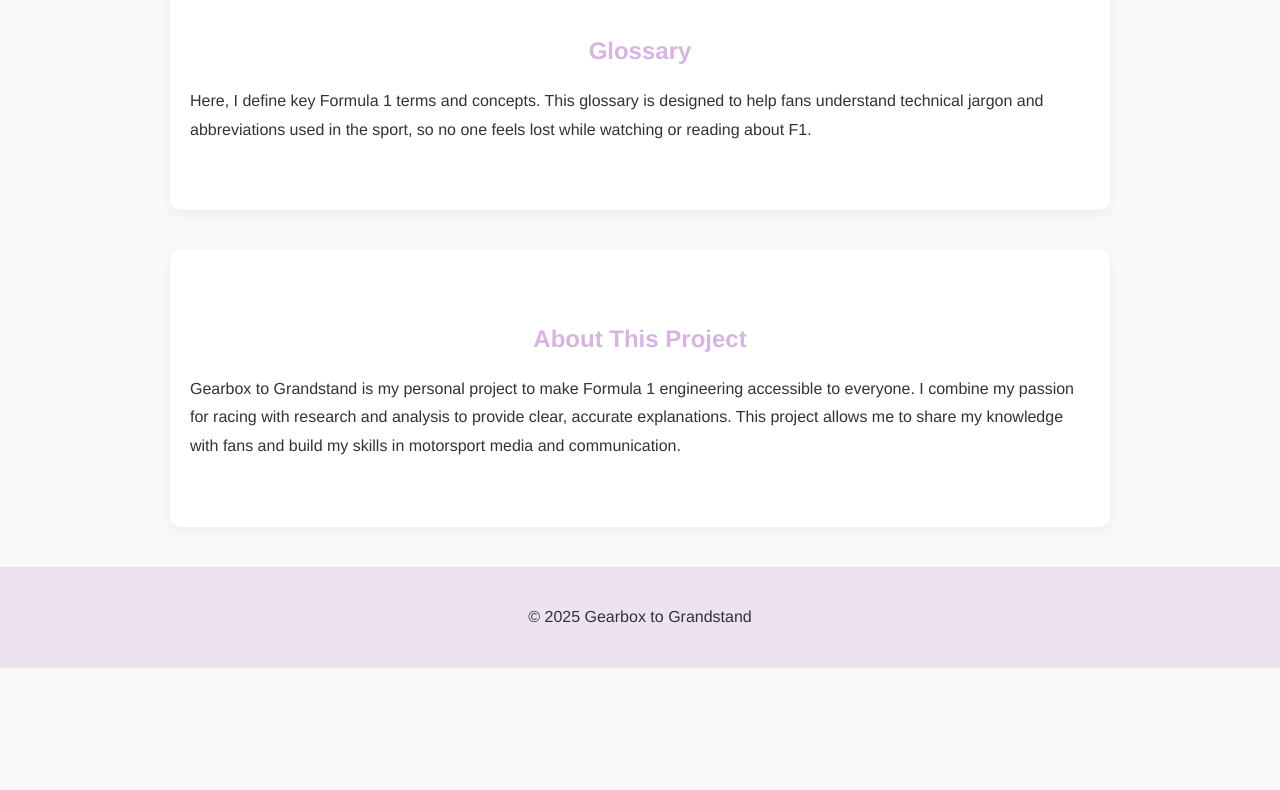
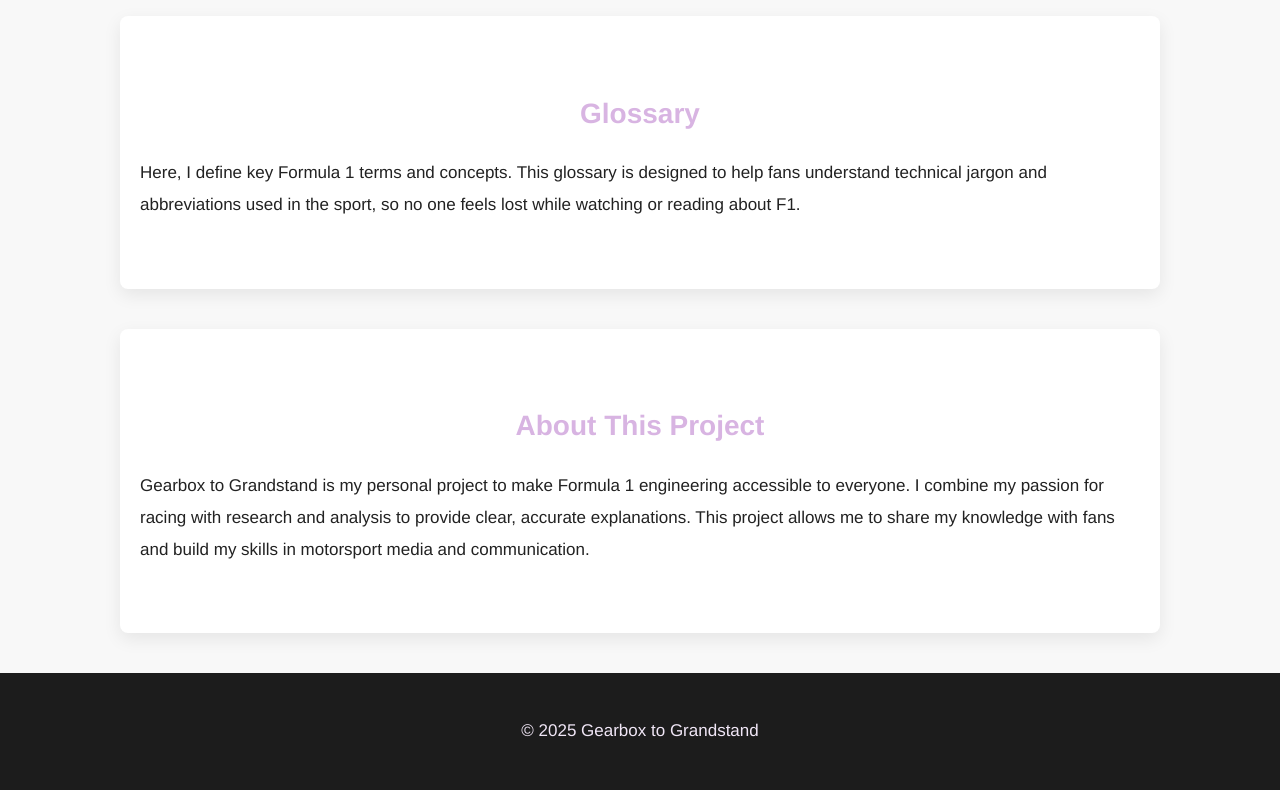
Before and after one commit to GearboxToGrandstand/gearboxtograndstand, a plain HTML site: page index.html in a window 1280 px wide. Shown: the part 825-1615 px from the top of the page. Before the commit the page ends 1493 px from the top, so only its background shows below. Drawn offline with Linux system fonts and the light colour scheme.

Commit message:
Update index.html

```diff
--- a/index.html
+++ b/index.html
@@ -7,69 +7,69 @@
   <style>
 /* Body styling */
 body {
-  font-family: 'Helvetica', Arial, sans-serif;
+  font-family: 'Helvetica Neue', Helvetica, Arial, sans-serif;
   margin: 0;
   padding: 0;
-  line-height: 1.6;
-  background-color: #FAF9F7; /* soft off-white */
-  color: #333333; /* dark gray text */
+  line-height: 1.7;
+  background-color: #F8F8F8; /* neutral, clean background */
+  color: #222222; /* dark gray text for professionalism */
 }
 
 /* Header */
 header {
-  background-color: #ECE2F0; /* very soft lavender */
-  color: #333333;
+  background-color: #1C1C1C; /* sleek, professional dark */
+  color: #F0E6F6; /* very subtle lavender accent for elegance */
   padding: 25px 0;
   text-align: center;
-  border-bottom: 2px solid #D8B4E2; /* subtle accent line */
+  border-bottom: 2px solid #D8B4E2; /* subtle refined accent line */
 }
 
 /* Navigation links */
 nav a {
-  color: #333333;
+  color: #F0E6F6; /* subtle accent */
   margin: 0 20px;
   text-decoration: none;
-  font-weight: bold;
+  font-weight: 600;
   font-size: 16px;
 }
 nav a:hover {
-  color: #D8B4E2; /* soft lavender accent on hover */
+  color: #D8B4E2; /* refined accent on hover */
   text-decoration: underline;
 }
 
 /* Sections */
 section {
   padding: 50px 20px;
-  max-width: 900px;
+  max-width: 1000px;
   margin: 40px auto;
-  background-color: #FFFFFF; /* clean white cards */
-  border-radius: 10px; /* soft rounded corners */
-  box-shadow: 0 4px 12px rgba(0,0,0,0.05); /* subtle shadow */
+  background-color: #FFFFFF;
+  border-radius: 8px;
+  box-shadow: 0 6px 18px rgba(0,0,0,0.08); /* subtle professional depth */
 }
 
 /* Section headings */
 h2 {
-  color: #D8B4E2; /* soft lavender accent */
+  color: #D8B4E2; /* subtle refined accent */
   text-align: center;
-  margin-bottom: 15px;
+  margin-bottom: 20px;
+  font-weight: 700;
+  font-size: 28px;
 }
 
 /* Paragraphs */
 p {
-  font-size: 16px;
-  line-height: 1.8;
+  font-size: 17px;
+  line-height: 1.9;
 }
 
 /* Footer */
 footer {
-  background-color: #ECE2F0;
-  color: #333333;
+  background-color: #1C1C1C;
+  color: #F0E6F6;
   text-align: center;
-  padding: 20px;
+  padding: 25px 0;
   font-size: 14px;
 }
-
-
   </style>
 </head>
 <body>
```
